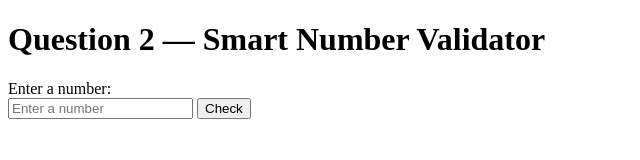
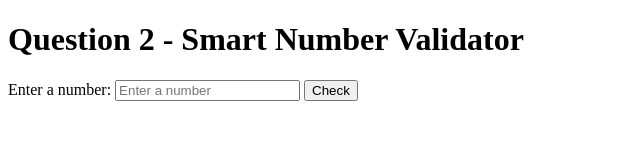
Before and after one commit to tanyeongshen123-creator/bic21203-lab4a-javascript, a plain HTML site: page Q2/index.html in a window 1280 px wide. Shown: the whole page, without its empty margins (0-640 px from the left). Drawn offline with Linux system fonts and the light colour scheme.

Commit message:
Refactor HTML structure for Smart Number Validator
Updated the structure of the HTML document by removing unnecessary divs and reorganizing elements for better readability.

```diff
--- a/Q2/index.html
+++ b/Q2/index.html
@@ -2,22 +2,14 @@
 <html lang="en">
 <head>
   <meta charset="UTF-8">
-  <meta name="viewport" content="width=device-width, initial-scale=1.0">
-  <title>Lab 4a - Question 2: Smart Number Validator</title>
-  <link rel="stylesheet" href="style.css">
+  <title>Question 2 - Smart Number Validator</title>
   <script src="script.js" defer></script>
 </head>
 <body>
-  <main class="container">
-    <h1>Question 2 — Smart Number Validator</h1>
-    <div class="input-group">
-      <label for="userInput">Enter a number:</label>
-      <div class="controls">
-        <input type="text" id="userInput" placeholder="Enter a number">
-        <button id="checkBtn" type="button">Check</button>
-      </div>
-    </div>
-    <p id="result" role="status" aria-live="polite"></p>
-  </main>
+  <h1>Question 2 - Smart Number Validator</h1>
+  <label for="userInput">Enter a number:</label>
+  <input type="text" id="userInput" placeholder="Enter a number">
+  <button id="checkBtn" type="button">Check</button>
+  <p id="result" role="status" aria-live="polite"></p>
 </body>
 </html>
```
